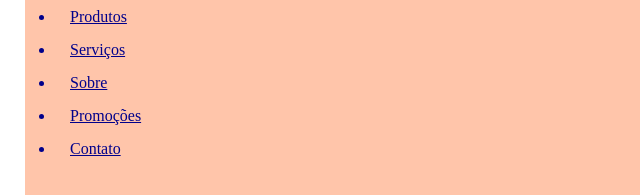
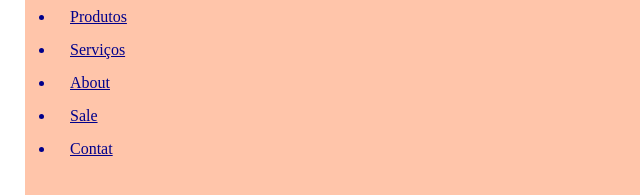
Before and after one commit to zxcmarco/intro-git, a plain HTML site: page index.html in a window 1280 px wide. Shown: the part 191-386 px from the top of the page, 0-640 px from the left. Drawn offline with Linux system fonts and the light colour scheme.

Commit message:
English header

```diff
--- a/index.html
+++ b/index.html
@@ -18,9 +18,9 @@
                 <li> <a href="#">Home</a> </li>
                 <li> <a href="#">Produtos</a> </li>
                 <li> <a href="#">Serviços</a> </li>
-                <li> <a href="#">Sobre</a> </li>
-                <li> <a href="#">Promoções</a> </li>
-                <li> <a href="#">Contato</a> </li>
+                <li> <a href="#">About</a> </li>
+                <li> <a href="#">Sale</a> </li>
+                <li> <a href="#">Contat</a> </li>
             </ul>
         </nav>
         <main>
```
